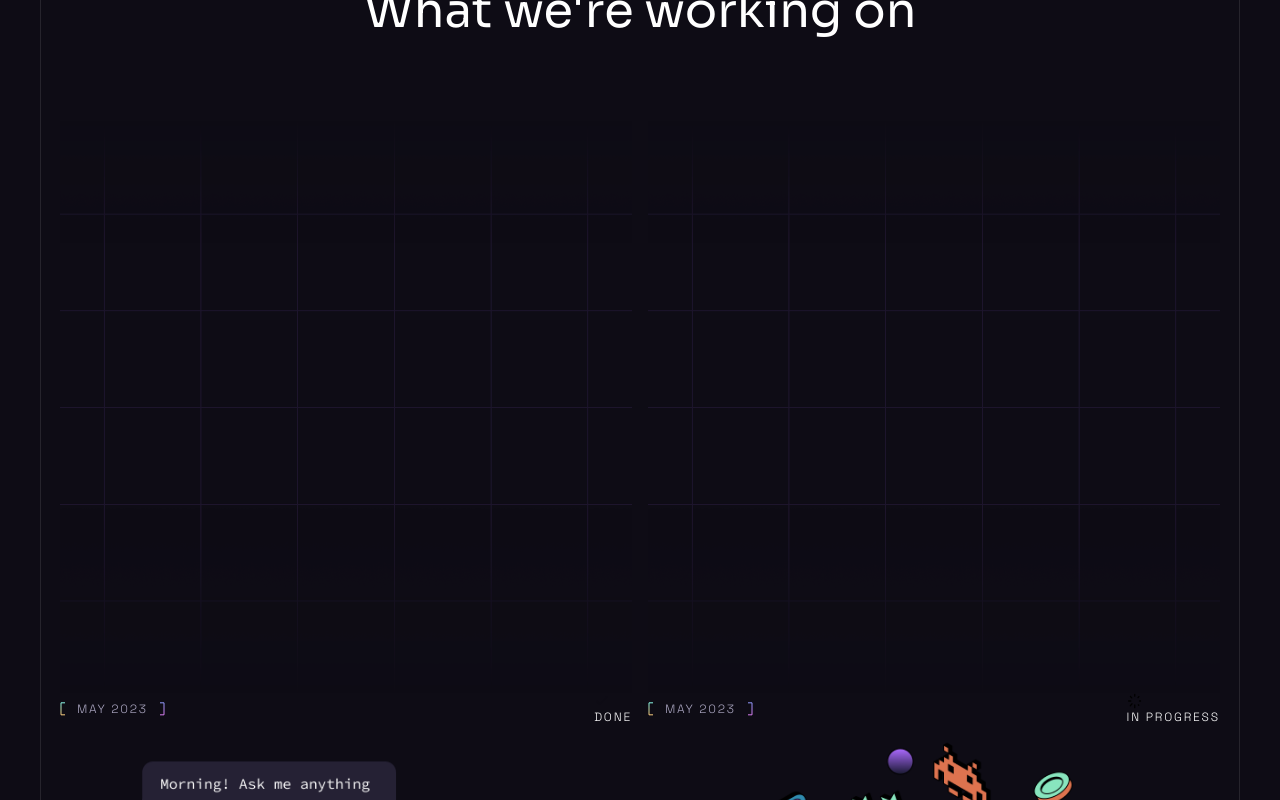
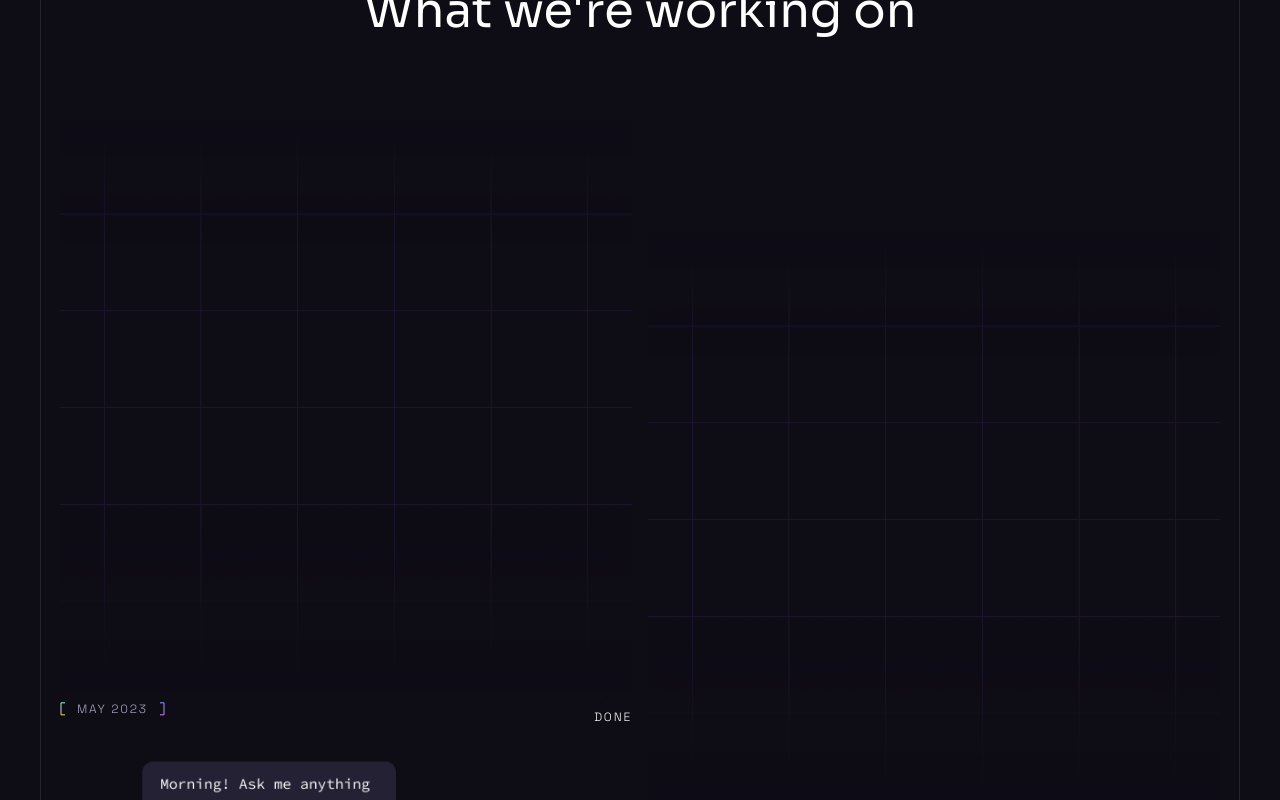
Before and after one commit to jahez07/brainwave, a React (Vite) app: page / in a window 1280 px wide. Shown: the part 7440-8240 px from the top of the page. Built offline with nearby package versions, Linux system fonts and the light colour scheme.

Commit message:
Update Roadmap.jsx

```diff
--- a/src/components/Roadmap.jsx
+++ b/src/components/Roadmap.jsx
@@ -14,7 +14,10 @@ const Roadmap = () => {
             const status = item.status === "done" ? "Done" : "In Progress";
 
             return (
-              <div key={item.id}>
+              <div
+                key={item.id}
+                className={`md:flex even:md:translate-y-[7rem]`}
+              >
                 <div>
                   <div>
                     <img
```
